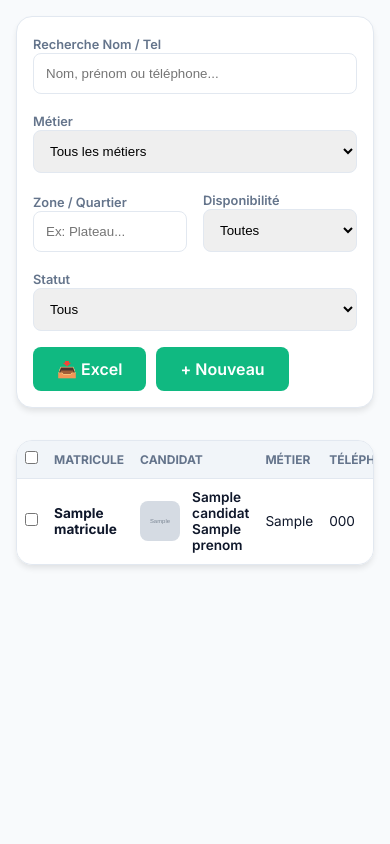
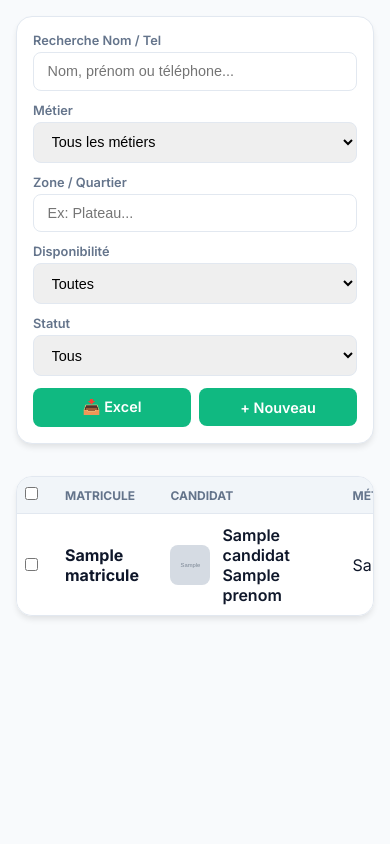
Before and after one commit to Ablaye11/agence_recrutement, a Django app: template management/templates/management/candidat_list.html in a window 390 px wide. Run offline with Django 3.2, Linux system fonts and the light colour scheme; the template is opened without the code that fills it: most values are stand-ins (such as "Sample title", 1, 10 or a date in 2020); grey boxes marked "Sample" are stand-in pictures; some libraries are stand-ins or nearby versions.

Commit message:
Fix layout distortion on desktop and enable mobile responsiveness

```diff
--- a/management/templates/management/base.html
+++ b/management/templates/management/base.html
@@ -5,7 +5,7 @@
     <meta charset="UTF-8">
     <meta name="viewport" content="width=device-width, initial-scale=1.0">
     <title>{% block title %}DAKAR TERMINUS{% endblock %}</title>
-    <link rel="stylesheet" href="{% static 'css/style.css' %}?v=1.3">
+    <link rel="stylesheet" href="{% static 'css/style.css' %}?v=2.0">
     <link rel="manifest" href="{% static 'manifest.json' %}">
     <meta name="theme-color" content="#2563eb">
     <link href="https://fonts.googleapis.com/css2?family=Inter:wght@400;500;600;700;800&display=swap" rel="stylesheet">
@@ -164,24 +164,24 @@
         {% if user.is_authenticated %}
         <header>
             <h1>{% block page_title %}Tableau de bord{% endblock %}</h1>
-            <div class="user-info" style="display: flex; align-items: center; gap: 20px;">
+            <div class="user-info" style="display: flex; align-items: center; gap: 15px;">
                 <div style="position: relative;">
-                    <span id="notif-bell" style="cursor: pointer; font-size: 1.2rem; position: relative;" hx-get="{% url 'get_notifications' %}" hx-target="#notif-dropdown" hx-trigger="click, every 10s">
+                    <div id="notif-bell" style="cursor: pointer; width: 38px; height: 38px; border-radius: 50%; background: #f1f5f9; border: 1px solid #e2e8f0; display: inline-flex; align-items: center; justify-content: center; position: relative; font-size: 1.1rem;" hx-get="{% url 'get_notifications' %}" hx-target="#notif-dropdown" hx-trigger="click, every 10s">
                         🔔
                         <div id="notif-count-update" style="display: inline;">
                             {% if unread_notifications_count > 0 %}
-                            <span style="position: absolute; top: -5px; right: -5px; background: #ef4444; color: white; font-size: 0.65rem; padding: 2px 5px; border-radius: 50%; font-weight: 800;">
+                            <span style="position: absolute; top: -4px; right: -4px; background: #ef4444; color: white; font-size: 0.65rem; padding: 2px 6px; border-radius: 10px; font-weight: 800; line-height: 1; border: 2px solid #fff;">
                                 {{ unread_notifications_count }}
                             </span>
                             {% endif %}
                         </div>
-                    </span>
-                    <div id="notif-dropdown" style="display: none; position: absolute; right: 0; top: 100%; width: 300px; background: white; border: 1px solid #e2e8f0; border-radius: 12px; box-shadow: 0 10px 25px rgba(0,0,0,0.1); z-index: 1000; padding: 0; overflow: hidden;">
+                    </div>
+                    <div id="notif-dropdown" style="display: none; position: absolute; right: 0; top: 120%; width: 320px; max-width: 90vw; background: white; border: 1px solid #e2e8f0; border-radius: 12px; box-shadow: 0 10px 25px rgba(0,0,0,0.15); z-index: 1000; padding: 0; overflow: hidden;">
                         <div style="padding: 10px; border-bottom: 1px solid #f1f5f9; font-weight: 700; font-size: 0.9rem;">Notifications</div>
                         <div id="notif-items-container">Chargement...</div>
                     </div>
                 </div>
-                <span>{{ user.username|capfirst }}</span>
+                <span style="font-weight: 600;">{{ user.username|capfirst }}</span>
             </div>
             <script>
                 document.getElementById('notif-bell').onclick = function() {
--- a/management/templates/management/candidat_list.html
+++ b/management/templates/management/candidat_list.html
@@ -8,16 +8,16 @@
     {% csrf_token %}
 
     <div class="card" style="margin-bottom: 2rem;">
-        <div style="display: flex; gap: 1rem; flex-wrap: wrap; align-items: flex-end;">
+        <div class="filter-bar">
             <!-- Recherche texte -->
-            <div style="flex: 2; min-width: 250px;">
-                <label style="font-size: 0.8rem; font-weight: 600; color: var(--text-muted);">Recherche Nom / Tel</label>
+            <div style="flex: 2 1 220px;">
+                <label style="font-size: 0.8rem; font-weight: 600; color: var(--text-muted); display: block; margin-bottom: 4px;">Recherche Nom / Tel</label>
                 <input type="text" id="search-input" class="form-control" placeholder="Nom, prénom ou téléphone...">
             </div>
 
             <!-- Filtre Métier -->
-            <div style="flex: 1; min-width: 180px;">
-                <label style="font-size: 0.8rem; font-weight: 600; color: var(--text-muted);">Métier</label>
+            <div>
+                <label style="font-size: 0.8rem; font-weight: 600; color: var(--text-muted); display: block; margin-bottom: 4px;">Métier</label>
                 <select id="filter-poste" class="form-control">
                     <option value="">Tous les métiers</option>
                     {% for key, value in poste_choices %}
@@ -27,14 +27,14 @@
             </div>
 
             <!-- Filtre Zone -->
-            <div style="flex: 1; min-width: 150px;">
-                <label style="font-size: 0.8rem; font-weight: 600; color: var(--text-muted);">Zone / Quartier</label>
+            <div>
+                <label style="font-size: 0.8rem; font-weight: 600; color: var(--text-muted); display: block; margin-bottom: 4px;">Zone / Quartier</label>
                 <input type="text" id="filter-zone" class="form-control" placeholder="Ex: Plateau...">
             </div>
 
             <!-- Filtre Disponibilité -->
-            <div style="flex: 1; min-width: 150px;">
-                <label style="font-size: 0.8rem; font-weight: 600; color: var(--text-muted);">Disponibilité</label>
+            <div>
+                <label style="font-size: 0.8rem; font-weight: 600; color: var(--text-muted); display: block; margin-bottom: 4px;">Disponibilité</label>
                 <select id="filter-dispo" class="form-control">
                      <option value="">Toutes</option>
                         {% for key, value in dispo_choices %}
@@ -44,8 +44,8 @@
             </div>
 
             <!-- Filtre Statut -->
-            <div style="flex: 1; min-width: 130px;">
-                <label style="font-size: 0.8rem; font-weight: 600; color: var(--text-muted);">Statut</label>
+            <div>
+                <label style="font-size: 0.8rem; font-weight: 600; color: var(--text-muted); display: block; margin-bottom: 4px;">Statut</label>
                 <select id="filter-statut" class="form-control">
                     <option value="">Tous</option>
                     <option value="Disponible">Disponible</option>
@@ -54,9 +54,9 @@
                 </select>
             </div>
 
-            <div style="display: flex; gap: 10px;">
-                <a href="{% url 'export_candidats_excel' %}" hx-boost="false" class="btn" style="background: #10b981; color: white; text-decoration: none;">📥 Excel</a>
-                <a href="{% url 'candidat_create' %}" class="btn btn-primary" style="background: var(--success); text-decoration: none;">+ Nouveau</a>
+            <div class="filter-actions">
+                <a href="{% url 'export_candidats_excel' %}" hx-boost="false" class="btn" style="background: #10b981; color: white; text-decoration: none; display: inline-flex; align-items: center; justify-content: center; gap: 5px; white-space: nowrap;">📥 Excel</a>
+                <a href="{% url 'candidat_create' %}" class="btn btn-primary" style="background: var(--success); text-decoration: none; display: inline-flex; align-items: center; justify-content: center; white-space: nowrap;">+ Nouveau</a>
             </div>
         </div>
     </div>
--- a/static/css/style.css
+++ b/static/css/style.css
@@ -43,7 +43,7 @@ body {
     font-family: 'Inter', system-ui, -apple-system, sans-serif;
     background-color: var(--bg-light);
     color: var(--text-main);
-    display: flex;
+    display: block;
     min-height: 100vh;
 }
 
@@ -114,11 +133,16 @@ body {
 
 /* Main Content */
 .main-content {
-    flex-grow: 1;
     margin-left: 260px;
+    min-height: 100vh;
     padding: 2rem;
-    min-width: 0;
-    width: calc(100% - 260px);
+    box-sizing: border-box;
+    width: auto;
+    max-width: 100%;
+}
+
+.main-content.no-sidebar {
+    margin-left: 0;
 }
 
 header {
@@ -162,18 +186,22 @@ header {
     background: var(--card-bg);
     border-radius: 1rem;
     overflow-x: auto;
+    -webkit-overflow-scrolling: touch;
     border: 1px solid var(--border-color);
     box-shadow: 0 4px 6px -1px rgba(0, 0, 0, 0.1);
+    width: 100%;
+    max-width: 100%;
 }
 
 table {
     width: 100%;
+    min-width: 650px;
     border-collapse: collapse;
 }
 
 th {
     background: #f1f5f9;
-    padding: 1rem;
+    padding: 0.85rem 1rem;
     text-align: left;
     font-size: 0.75rem;
     text-transform: uppercase;
@@ -181,25 +209,45 @@ th {
 }
 
 td {
-    padding: 1rem;
+    padding: 0.85rem 1rem;
     border-top: 1px solid var(--border-color);
+}
+
+/* Filters */
+.filter-bar {
+    display: flex;
+    gap: 1rem;
+    flex-wrap: wrap;
+    align-items: flex-end;
+}
+
+.filter-bar > div {
+    flex: 1 1 160px;
+}
+
+.filter-actions {
+    display: flex;
+    gap: 8px;
+    align-items: center;
 }
 
 /* Forms */
 .form-group { margin-bottom: 1rem; }
 .form-control {
     width: 100%;
-    padding: 0.75rem;
+    padding: 0.65rem 0.85rem;
     border: 1px solid var(--border-color);
     border-radius: 0.5rem;
+    font-size: 0.9rem;
 }
 
 .btn {
-    padding: 0.75rem 1.5rem;
+    padding: 0.65rem 1.25rem;
     border-radius: 0.5rem;
     font-weight: 600;
     cursor: pointer;
     border: none;
+    font-size: 0.9rem;
 }
 
 .btn-primary {
@@ -242,13 +290,6 @@ td {
 
 /* Mobile & Responsive */
 @media (max-width: 1024px) {
-    body {
-        flex-direction: column !important;
-        display: flex !important;
-        width: 100% !important;
-        min-height: 100vh !important;
-    }
-
     .mobile-header {
         display: flex !important;
     }
@@ -277,7 +318,7 @@ td {
     .main-content {
         margin-left: 0 !important;
         width: 100% !important;
-        max-width: 100vw !important;
+        max-width: 100% !important;
         padding: 1rem !important;
         box-sizing: border-box !important;
     }
@@ -300,6 +341,27 @@ td {
     }
 }
 
+@media (max-width: 768px) {
+    .filter-bar {
+        flex-direction: column !important;
+        gap: 0.75rem !important;
+    }
+
+    .filter-bar > div {
+        width: 100% !important;
+        flex: none !important;
+    }
+
+    .filter-actions {
+        width: 100% !important;
+    }
+
+    .filter-actions a {
+        flex: 1 !important;
+        text-align: center !important;
+    }
+}
+
 @media (max-width: 640px) {
     .stats-grid {
         grid-template-columns: 1fr !important;
@@ -311,10 +373,6 @@ td {
 
     .card {
         padding: 1rem !important;
-    }
-
-    .table-container {
-        font-size: 0.85rem;
     }
 
     th, td {
```
Also changed, not shown: other parts of static/css/style.css (+25 -6 lines).
